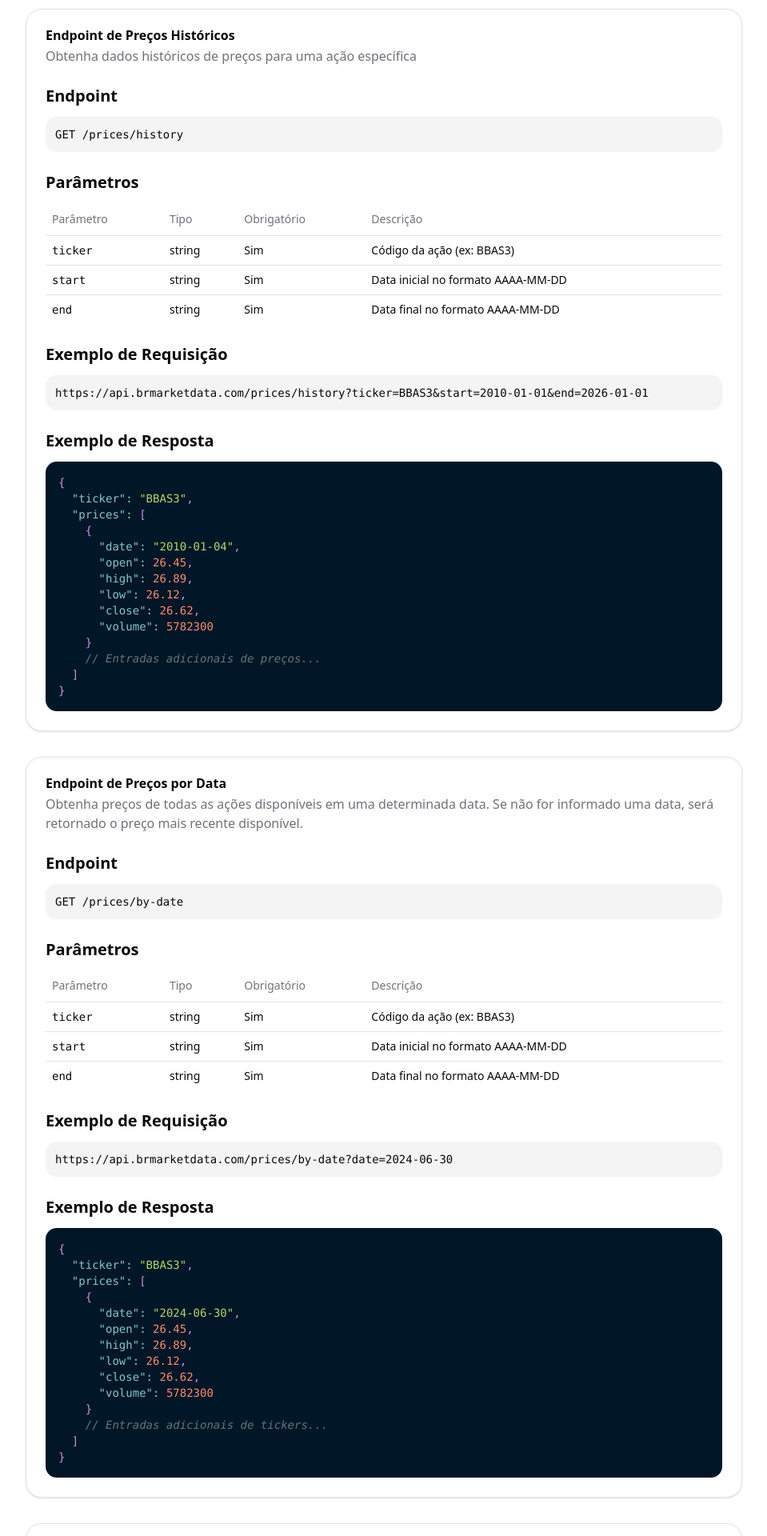
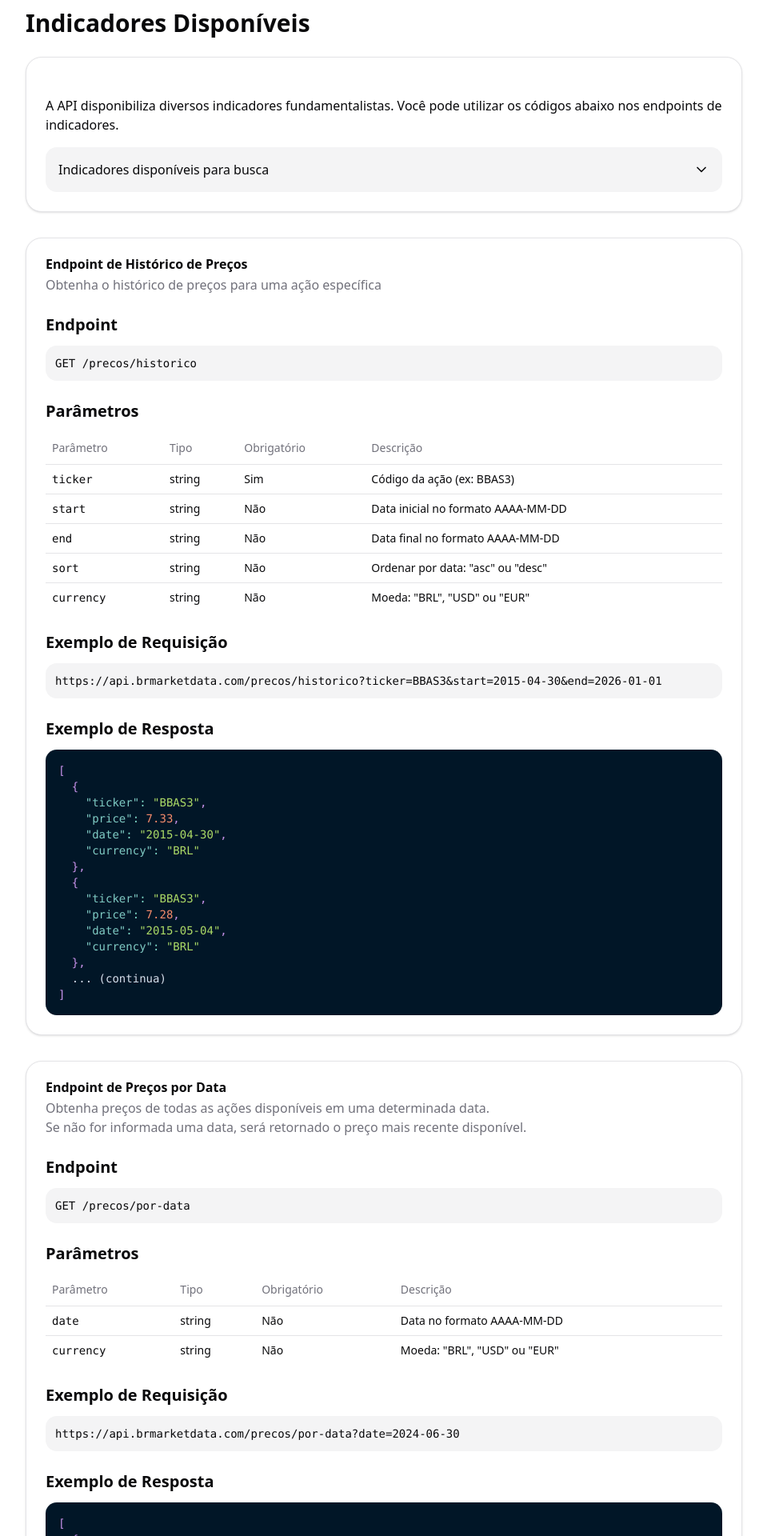
Before and after one commit to santerion/brmarketdata.com, a Next.js app: page /docs in a window 1280 px wide. Shown: the part 520-2440 px from the top of the page at 80% size, without its empty margins (288-1247 px from the left). Built offline with nearby package versions, Linux system fonts and the light colour scheme.

Commit message:
docs atualizada

```diff
--- a/src/app/docs/page.tsx
+++ b/src/app/docs/page.tsx
@@ -1,9 +1,12 @@
+"use client"
+
 import { Footer } from "@/components/Footer"
 import { Navbar } from "@/components/Navbar"
 import { Card, CardContent, CardHeader, CardTitle } from "@/components/ui/card"
 import { Table, TableBody, TableCell, TableHead, TableHeader, TableRow } from "@/components/ui/table"
 import { CodeBlock } from "@/components/CodeBlock"
 import { DocsSidebar } from "@/components/DocsSidebar"
+import { useState } from "react"
 
 const docsSections = [
   {
@@ -13,6 +16,11 @@ const docsSections = [
         id: "getting-started",
         title: "Primeiros Passos",
         href: "#getting-started",
+      },
+      {
+        id: "available-indicators",
+        title: "Indicadores Disponíveis",
+        href: "#available-indicators",
       },
     ],
   },
@@ -48,77 +56,108 @@ const docsSections = [
   },
 ];
 
-const pricesHistoryResponse = `{
-  "ticker": "BBAS3",
-  "prices": [
-    {
-      "date": "2010-01-04",
-      "open": 26.45,
-      "high": 26.89,
-      "low": 26.12,
-      "close": 26.62,
-      "volume": 5782300
-    }
-    // Entradas adicionais de preços...
-  ]
-}`;
+const pricesHistoryResponse = `[
+  {
+    "ticker": "BBAS3",
+    "price": 7.33,
+    "date": "2015-04-30",
+    "currency": "BRL"
+  },
+  {
+    "ticker": "BBAS3",
+    "price": 7.28,
+    "date": "2015-05-04",
+    "currency": "BRL"
+  },
+  ... (continua)
+]`;
 
-const pricesByDateResponse = `{
-  "ticker": "BBAS3",
-  "prices": [
-    {
-      "date": "2024-06-30",
-      "open": 26.45,
-      "high": 26.89,
-      "low": 26.12,
-      "close": 26.62,
-      "volume": 5782300
-    }
-    // Entradas adicionais de tickers...
-  ]
-}`;
+const pricesByDateResponse = `[
+  {
+    "ticker": "VALE3",
+    "price": 59.94,
+    "date": "2024-06-30",
+    "currency": "BRL"
+  },
+  {
+    "ticker": "LREN3",
+    "price": 11.13,
+    "date": "2024-06-30",
+    "currency": "BRL"
+  },
+  {
+    "ticker": "KLBN11",
+    "price": 20.67,
+    "date": "2024-06-30",
+    "currency": "BRL"
+  },
+  ... (continua)
+]`;
 
-const fundamentalHistoryResponse = `{
-  "ticker": "BBAS3",
-  "fundamental": "p_l",
-  "history": [
-    {
-      "date": "2020-01-01",
-      "value": 8.45
-    },
-    {
-      "date": "2020-02-01",
-      "value": 8.76
-    }
-    // Entradas adicionais...
-  ]
-}`;
+const fundamentalHistoryResponse = `[
+  {
+    "ticker": "BBAS3",
+    "date": "2010-12-31",
+    "key": "p_l",
+    "name": "P/L",
+    "value": 7.946
+  },
+  {
+    "ticker": "BBAS3",
+    "date": "2011-12-31",
+    "key": "p_l",
+    "name": "P/L",
+    "value": 5.1842
+  },
+  ... (continua)
+]`;
 
-const byTickerResponse = `{
-  "ticker": "BBAS3",
-  "fundamentals": {
-    "p_l": 8.92,
-    "p_vp": 0.87,
-    "dy": 5.23,
-    "roe": 12.8
-    // Indicadores adicionais...
+const byTickerResponse = `[
+  {
+    "ticker": "KLBN11",
+    "date": "2025-04-29",
+    "key": "dy12m",
+    "name": "DIVIDEND YIELD (DY)",
+    "value": 6.6
   },
-  "last_updated": "2023-09-15"
-}`;
+  {
+    "ticker": "KLBN11",
+    "date": "2025-04-29",
+    "key": "evEbit",
+    "name": "EV/EBIT",
+    "value": 12.36
+  },
+  {
+    "ticker": "KLBN11",
+    "date": "2025-04-29",
+    "key": "roic",
+    "name": "ROIC",
+    "value": 9.22
+  },
+  ... (continua)
+]`;
 
-const byFundamentalResponse = `{
-  "fundamental": "p_l",
-  "stocks": {
-    "BBAS3": 8.92,
-    "ITUB4": 9.45,
-    "PETR4": 6.78,
-    "VALE3": 5.23
-    // Ações adicionais...
+const byFundamentalResponse = `[
+  {
+    "ticker": "BBAS3",
+    "date": "2025-04-29",
+    "key": "p_l",
+    "name": "P/L",
+    "value": 6.23
   },
-  "last_updated": "2023-09-15"
-}`;
+  {
+    "ticker": "BBDC3",
+    "date": "2025-04-29",
+    "key": "p_l",
+    "name": "P/L",
+    "value": 7.47
+  },
+  ... (continua)
+]`;
 
 export default function DocsPage() {
+  const [isListOpen, setIsListOpen] = useState(false);
+
   return (
     <div className="min-h-screen flex flex-col">
       <Navbar />
@@ -148,16 +187,87 @@ export default function DocsPage() {
                 </Card>
               </div>
 
+              <div id="available-indicators">
+                <h2 className="text-3xl font-bold mb-6">Indicadores Disponíveis</h2>
+                <Card className="mb-8">
+                  <CardContent className="pt-6">
+                    <p className="mb-4">
+                      A API disponibiliza diversos indicadores fundamentalistas. Você pode utilizar os códigos abaixo nos endpoints de indicadores.
+                    </p>
+
+                    <div className="w-full">
+                      <button
+                        onClick={() => setIsListOpen(!isListOpen)}
+                        className="flex items-center justify-between w-full p-4 font-medium text-left bg-muted rounded-md hover:bg-muted/80"
+                      >
+                        <span>Indicadores disponíveis para busca</span>
+                        <svg
+                          xmlns="http://www.w3.org/2000/svg"
+                          width="24"
+                          height="24"
+                          viewBox="0 0 24 24"
+                          fill="none"
+                          stroke="currentColor"
+                          strokeWidth="2"
+                          strokeLinecap="round"
+                          strokeLinejoin="round"
+                          className={`h-5 w-5 transition-transform duration-200 ${isListOpen ? 'rotate-180' : ''}`}
+                        >
+                          <path d="m6 9 6 6 6-6"/>
+                        </svg>
+                      </button>
+
+                      {isListOpen && (
+                        <div className="mt-2 space-y-2 p-4 bg-muted rounded-md">
+                          <div className="grid grid-cols-1 md:grid-cols-3 gap-2">
+                            <div className="font-mono text-sm">cagrLucros5anos</div>
+                            <div className="font-mono text-sm">cagrReceitas5anos</div>
+                            <div className="font-mono text-sm">dividaBrutaPatrimonio</div>
+                            <div className="font-mono text-sm">dividaLiquida_ebit</div>
+                            <div className="font-mono text-sm">dividaLiquida_ebitda</div>
+                            <div className="font-mono text-sm">dy12m</div>
+                            <div className="font-mono text-sm">evEbit</div>
+                            <div className="font-mono text-sm">evEbitda</div>
+                            <div className="font-mono text-sm">giroAtivos</div>
+                            <div className="font-mono text-sm">liquidezCorrente</div>
+                            <div className="font-mono text-sm">lpa</div>
+                            <div className="font-mono text-sm">margemBruta</div>
+                            <div className="font-mono text-sm">margemEbit</div>
+                            <div className="font-mono text-sm">margemEbitda</div>
+                            <div className="font-mono text-sm">margemLiquida</div>
+                            <div className="font-mono text-sm">passivos_ativos</div>
+                            <div className="font-mono text-sm">p_ativoCircLiq</div>
+                            <div className="font-mono text-sm">p_ativos</div>
+                            <div className="font-mono text-sm">patrimonio_ativos</div>
+                            <div className="font-mono text-sm">payout</div>
+                            <div className="font-mono text-sm">p_capitalGiro</div>
+                            <div className="font-mono text-sm">p_ebit</div>
+                            <div className="font-mono text-sm">p_ebitda</div>
+                            <div className="font-mono text-sm">p_l</div>
+                            <div className="font-mono text-sm">psr</div>
+                            <div className="font-mono text-sm">p_vp</div>
+                            <div className="font-mono text-sm">roa</div>
+                            <div className="font-mono text-sm">roe</div>
+                            <div className="font-mono text-sm">roic</div>
+                            <div className="font-mono text-sm">vpa</div>
+                          </div>
+                        </div>
+                      )}
+                    </div>
+                  </CardContent>
+                </Card>
+              </div>
+
               <div id="prices-history">
                 <Card>
                   <CardHeader>
-                    <CardTitle>Endpoint de Preços Históricos</CardTitle>
-                    <p className="text-muted-foreground">Obtenha dados históricos de preços para uma ação específica</p>
+                    <CardTitle>Endpoint de Histórico de Preços</CardTitle>
+                    <p className="text-muted-foreground">Obtenha o histórico de preços para uma ação específica</p>
                   </CardHeader>
                   <CardContent>
                     <h3 className="text-xl font-semibold mb-3">Endpoint</h3>
                     <div className="bg-muted p-3 rounded-md font-mono text-sm mb-6">
-                      GET /prices/history
+                      GET /precos/historico
                     </div>
 
                     <h3 className="text-xl font-semibold mb-3">Parâmetros</h3>
@@ -180,21 +290,33 @@ export default function DocsPage() {
                         <TableRow>
                           <TableCell className="font-mono">start</TableCell>
                           <TableCell>string</TableCell>
-                          <TableCell>Sim</TableCell>
+                          <TableCell>Não</TableCell>
                           <TableCell>Data inicial no formato AAAA-MM-DD</TableCell>
                         </TableRow>
                         <TableRow>
                           <TableCell className="font-mono">end</TableCell>
                           <TableCell>string</TableCell>
-                          <TableCell>Sim</TableCell>
+                          <TableCell>Não</TableCell>
                           <TableCell>Data final no formato AAAA-MM-DD</TableCell>
+                        </TableRow>
+                        <TableRow>
+                          <TableCell className="font-mono">sort</TableCell>
+                          <TableCell>string</TableCell>
+                          <TableCell>Não</TableCell>
+                          <TableCell>Ordenar por data: "asc" ou "desc"</TableCell>
+                        </TableRow>
+                        <TableRow>
+                          <TableCell className="font-mono">currency</TableCell>
+                          <TableCell>string</TableCell>
+                          <TableCell>Não</TableCell>
+                          <TableCell>Moeda: "BRL", "USD" ou "EUR"</TableCell>
                         </TableRow>
                       </TableBody>
                     </Table>
 
                     <h3 className="text-xl font-semibold mb-3">Exemplo de Requisição</h3>
                     <div className="bg-muted p-3 rounded-md font-mono text-sm mb-6">
-                      https://api.brmarketdata.com/prices/history?ticker=BBAS3&start=2010-01-01&end=2026-01-01
+                      https://api.brmarketdata.com/precos/historico?ticker=BBAS3&start=2015-04-30&end=2026-01-01
                     </div>
 
                     <h3 className="text-xl font-semibold mb-3">Exemplo de Resposta</h3>
@@ -207,13 +329,66 @@ export default function DocsPage() {
                 <Card>
                   <CardHeader>
                     <CardTitle>Endpoint de Preços por Data</CardTitle>
-                    <p className="text-muted-foreground">Obtenha preços de todas as ações disponíveis em uma determinada data. Se não for informado uma data, será retornado o preço mais recente disponível.</p>
+                    <p className="text-muted-foreground">Obtenha preços de todas as ações disponíveis em uma determinada data.
+                    <br/>
+                    Se não for informada uma data, será retornado o preço mais recente disponível.</p>
                   </CardHeader>
                   <CardContent>
                     <h3 className="text-xl font-semibold mb-3">Endpoint</h3>
                     <div className="bg-muted p-3 rounded-md font-mono text-sm mb-6">
-                      GET /prices/by-date
+                      GET /precos/por-data
                     </div>
+
+                    <h3 className="text-xl font-semibold mb-3">Parâmetros</h3>
+                    <Table className="mb-6">
+                      <TableHeader>
+                        <TableRow>
+                          <TableHead>Parâmetro</TableHead>
+                          <TableHead>Tipo</TableHead>
+                          <TableHead>Obrigatório</TableHead>
+                          <TableHead>Descrição</TableHead>
+                        </TableRow>
+                      </TableHeader>
+                      <TableBody>
+                        <TableRow>
+                          <TableCell className="font-mono">date</TableCell>
+                          <TableCell>string</TableCell>
+                          <TableCell>Não</TableCell>
+                          <TableCell>Data no formato AAAA-MM-DD</TableCell>
+                        </TableRow>
+                        <TableRow>
+                          <TableCell className="font-mono">currency</TableCell>
+                          <TableCell>string</TableCell>
+                          <TableCell>Não</TableCell>
+                          <TableCell>Moeda: "BRL", "USD" ou "EUR"</TableCell>
+                        </TableRow>
+                      </TableBody>
+                    </Table>
+
+                    <h3 className="text-xl font-semibold mb-3">Exemplo de Requisição</h3>
+                    <div className="bg-muted p-3 rounded-md font-mono text-sm mb-6">
+                      https://api.brmarketdata.com/precos/por-data?date=2024-06-30
+                    </div>
+
+                    <h3 className="text-xl font-semibold mb-3">Exemplo de Resposta</h3>
+                    <CodeBlock code={pricesByDateResponse} />
+                  </CardContent>
+                </Card>
+              </div>
+
+              <div id="fundamentals-history">
+                <Card>
+                  <CardHeader>
+                    <CardTitle>Endpoint de Histórico de Indicadores</CardTitle>
+                    <p className="text-muted-foreground">Obtenha dados históricos para um indicador e ticker específicos</p>
+                  </CardHeader>
+                  <CardContent>
+                    <h3 className="text-xl font-semibold mb-3">Endpoint</h3>
+                    <div className="bg-muted p-3 rounded-md font-mono text-sm mb-6">
+                      GET /indicadores/historico
+                    </div>
+
+
 
                     <h3 className="text-xl font-semibold mb-3">Parâmetros</h3>
                     <Table className="mb-6">
@@ -233,72 +408,23 @@ export default function DocsPage() {
                           <TableCell>Código da ação (ex: BBAS3)</TableCell>
                         </TableRow>
                         <TableRow>
-                          <TableCell className="font-mono">start</TableCell>
+                          <TableCell className="font-mono">indicador</TableCell>
                           <TableCell>string</TableCell>
                           <TableCell>Sim</TableCell>
-                          <TableCell>Data inicial no formato AAAA-MM-DD</TableCell>
+                          <TableCell>Código do indicador financeiro (ex: p_l)</TableCell>
                         </TableRow>
                         <TableRow>
-                          <TableCell className="font-mono">end</TableCell>
+                          <TableCell className="font-mono">sort</TableCell>
                           <TableCell>string</TableCell>
-                          <TableCell>Sim</TableCell>
-                          <TableCell>Data final no formato AAAA-MM-DD</TableCell>
+                          <TableCell>Não</TableCell>
+                          <TableCell>Ordenar por data: "asc" ou "desc"</TableCell>
                         </TableRow>
                       </TableBody>
                     </Table>
 
                     <h3 className="text-xl font-semibold mb-3">Exemplo de Requisição</h3>
                     <div className="bg-muted p-3 rounded-md font-mono text-sm mb-6">
-                      https://api.brmarketdata.com/prices/by-date?date=2024-06-30
-                    </div>
-
-                    <h3 className="text-xl font-semibold mb-3">Exemplo de Resposta</h3>
-                    <CodeBlock code={pricesByDateResponse} />
-                  </CardContent>
-                </Card>
-              </div>
-
-              <div id="fundamentals-history">
-                <Card>
-                  <CardHeader>
-                    <CardTitle>Endpoint de Histórico de Indicadores</CardTitle>
-                    <p className="text-muted-foreground">Obtenha dados históricos para um indicador e ticker específicos</p>
-                  </CardHeader>
-                  <CardContent>
-                    <h3 className="text-xl font-semibold mb-3">Endpoint</h3>
-                    <div className="bg-muted p-3 rounded-md font-mono text-sm mb-6">
-                      GET /fundamentals/history
-                    </div>
-
-                    <h3 className="text-xl font-semibold mb-3">Parâmetros</h3>
-                    <Table className="mb-6">
-                      <TableHeader>
-                        <TableRow>
-                          <TableHead>Parâmetro</TableHead>
-                          <TableHead>Tipo</TableHead>
-                          <TableHead>Obrigatório</TableHead>
-                          <TableHead>Descrição</TableHead>
-                        </TableRow>
-                      </TableHeader>
-                      <TableBody>
-                        <TableRow>
-                          <TableCell className="font-mono">ticker</TableCell>
-                          <TableCell>string</TableCell>
-                          <TableCell>Sim</TableCell>
-                          <TableCell>Código da ação (ex: BBAS3)</TableCell>
-                        </TableRow>
-                        <TableRow>
-                          <TableCell className="font-mono">fundamental</TableCell>
-                          <TableCell>string</TableCell>
-                          <TableCell>Sim</TableCell>
-                          <TableCell>Código do indicador financeiro (ex: p_l)</TableCell>
-                        </TableRow>
-                      </TableBody>
-                    </Table>
-
-                    <h3 className="text-xl font-semibold mb-3">Exemplo de Requisição</h3>
-                    <div className="bg-muted p-3 rounded-md font-mono text-sm mb-6">
-                      https://api.brmarketdata.com/fundamentals/history?ticker=BBAS3&fundamental=p_l
+                      https://api.brmarketdata.com/indicadores/historico?ticker=BBAS3&indicador=p_l
                     </div>
 
                     <h3 className="text-xl font-semibold mb-3">Exemplo de Resposta</h3>
@@ -316,7 +442,7 @@ export default function DocsPage() {
                   <CardContent>
                     <h3 className="text-xl font-semibold mb-3">Endpoint</h3>
                     <div className="bg-muted p-3 rounded-md font-mono text-sm mb-6">
-                      GET /fundamentals/by-ticker
+                      GET /indicadores/por-ticker
                     </div>
 
                     <h3 className="text-xl font-semibold mb-3">Parâmetros</h3>
@@ -341,7 +467,7 @@ export default function DocsPage() {
 
                     <h3 className="text-xl font-semibold mb-3">Exemplo de Requisição</h3>
                     <div className="bg-muted p-3 rounded-md font-mono text-sm mb-6">
-                      https://api.brmarketdata.com/fundamentals/by-ticker?ticker=BBAS3
+                      https://api.brmarketdata.com/indicadores/por-ticker?ticker=BBAS3
                     </div>
 
                     <h3 className="text-xl font-semibold mb-3">Exemplo de Resposta</h3>
@@ -359,7 +485,7 @@ export default function DocsPage() {
                   <CardContent>
                     <h3 className="text-xl font-semibold mb-3">Endpoint</h3>
                     <div className="bg-muted p-3 rounded-md font-mono text-sm mb-6">
-                      GET /fundamentals/by-fundamental
+                      GET /indicadores/por-indicador
                     </div>
 
                     <h3 className="text-xl font-semibold mb-3">Parâmetros</h3>
@@ -374,7 +500,7 @@ export default function DocsPage() {
                       </TableHeader>
                       <TableBody>
                         <TableRow>
-                          <TableCell className="font-mono">fundamental</TableCell>
+                          <TableCell className="font-mono">indicador</TableCell>
                           <TableCell>string</TableCell>
                           <TableCell>Sim</TableCell>
                           <TableCell>Código do indicador financeiro (ex: p_l)</TableCell>
@@ -384,7 +510,7 @@ export default function DocsPage() {
 
                     <h3 className="text-xl font-semibold mb-3">Exemplo de Requisição</h3>
                     <div className="bg-muted p-3 rounded-md font-mono text-sm mb-6">
-                      https://api.brmarketdata.com/fundamentals/by-fundamental?fundamental=p_l
+                      https://api.brmarketdata.com/indicadores/por-indicador?indicador=p_l
                     </div>
 
                     <h3 className="text-xl font-semibold mb-3">Exemplo de Resposta</h3>
```
